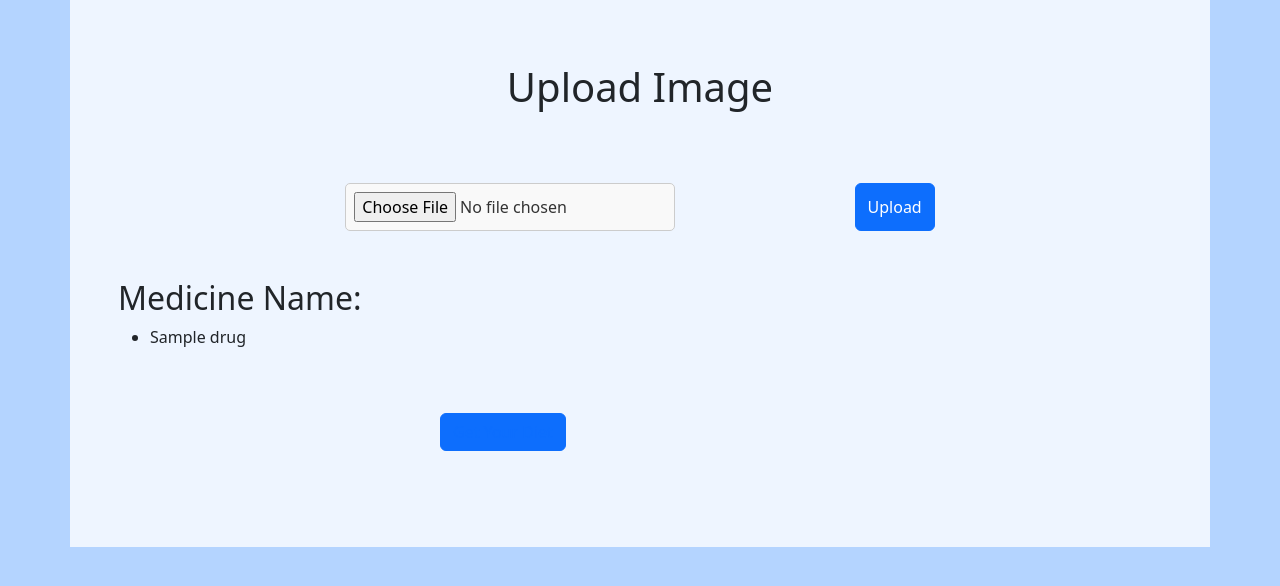
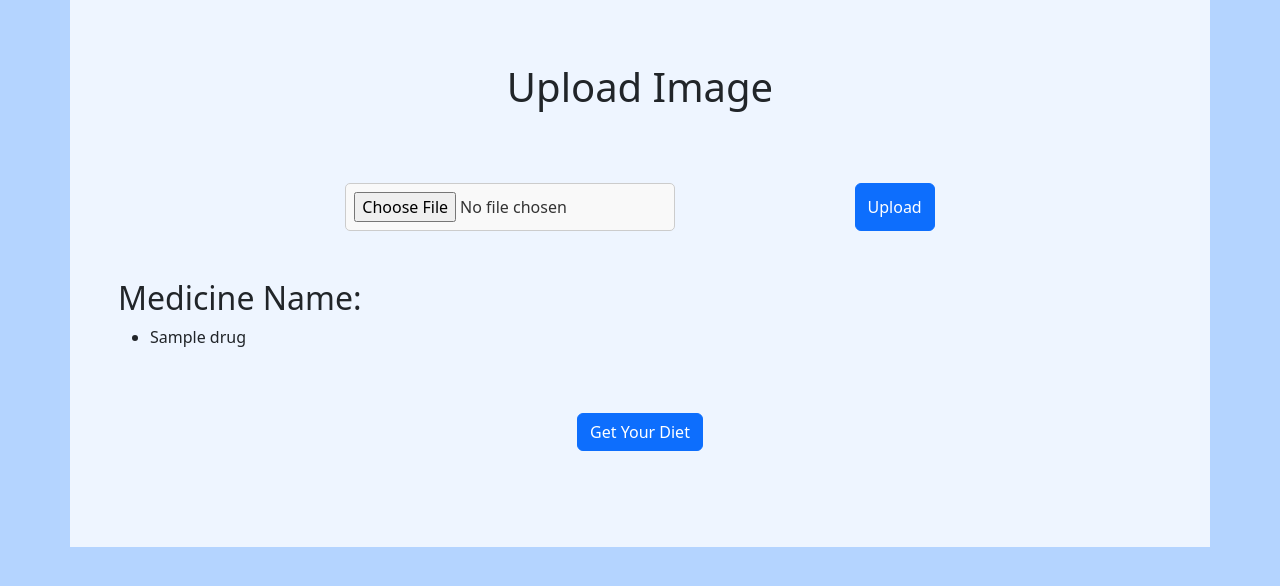
Before and after one commit to Vijayaa21/Health-Harbor, a Django app: template Health/templates/upload.html in a window 1280 px wide. Shown: the part 49-635 px from the top of the page. Run offline with Django 5.2, Linux system fonts and the light colour scheme; the template is opened without the code that fills it: most values are stand-ins (such as "Sample title", 1, 10 or a date in 2020); some libraries are stand-ins or nearby versions.

Commit message:
CSS to button

```diff
--- a/Health/templates/upload.html
+++ b/Health/templates/upload.html
@@ -40,6 +40,10 @@
         input[type="file"]:hover {
             border-color: #007bff; /* Change border color on hover */
         }
+        a:link, a:visited {
+          color: white;
+          text-decoration: none;
+        }
 </style>
 </head>
 <body>
@@ -59,7 +63,7 @@
           {% endfor %}
         </ul>
         {% endif %}
-        <div class="container p-5 d-flex justify-content-evenly">
+        <div class="container p-5 d-flex justify-content-center">
         <button type="submit" class ="btn btn-primary "type="submit"><a href="/getdiet"> Get Your Diet </button>
     </div>
     </form>
```
Also changed, not shown: Health/db.sqlite3.
